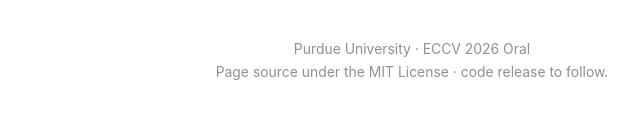
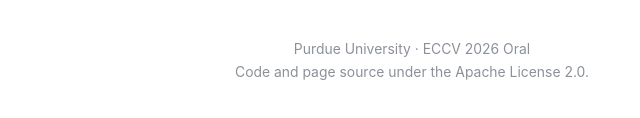
Before and after one commit to StevenCYLu/PeakPatch, a plain HTML site: page index.html in a window 1280 px wide. Shown: the part 8846-8964 px from the top of the page, 228-868 px from the left. Drawn offline with Linux system fonts and the light colour scheme.

Commit message:
Relicense under Apache 2.0

```diff
--- a/index.html
+++ b/index.html
@@ -723,7 +723,7 @@
 <footer>
   <div class="wrap">
     Purdue University &middot; ECCV 2026 Oral<br>
-    Page source under the MIT License &middot; code release to follow.
+    Code and page source under the Apache License 2.0.
   </div>
 </footer>
 
```
Also changed, not shown: 3 other files.
